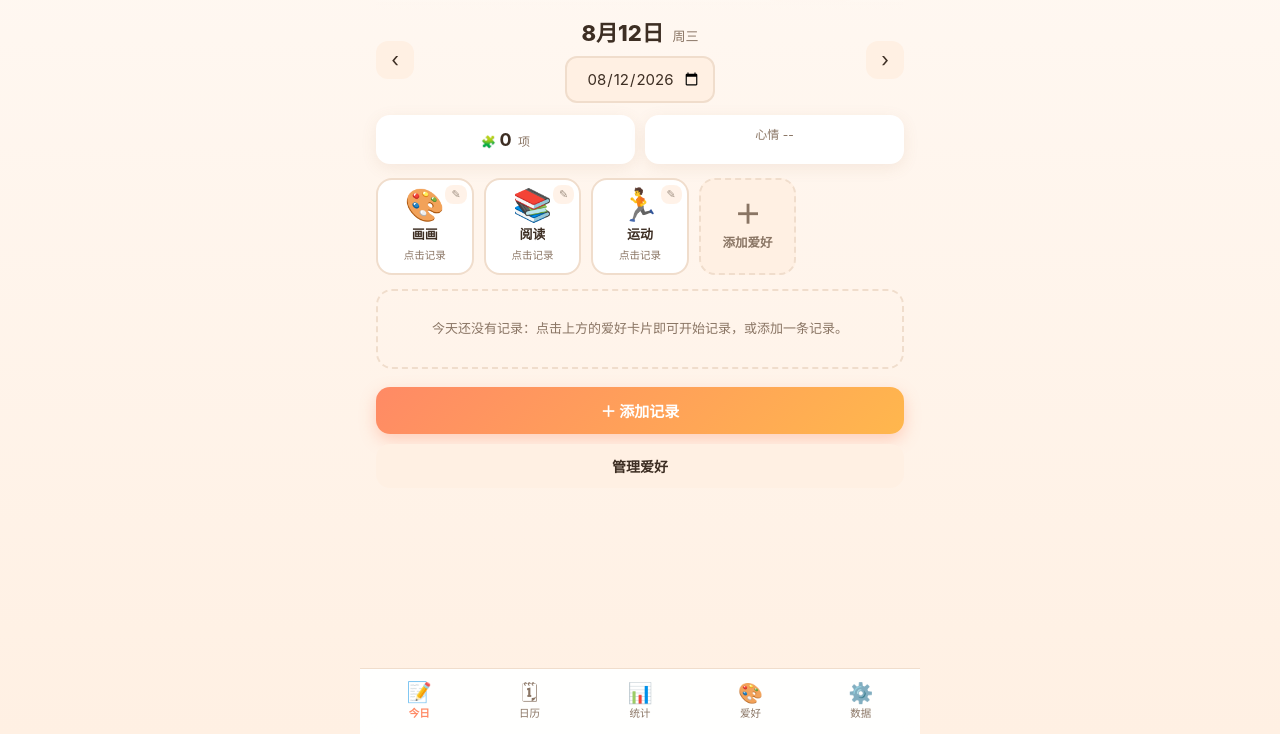
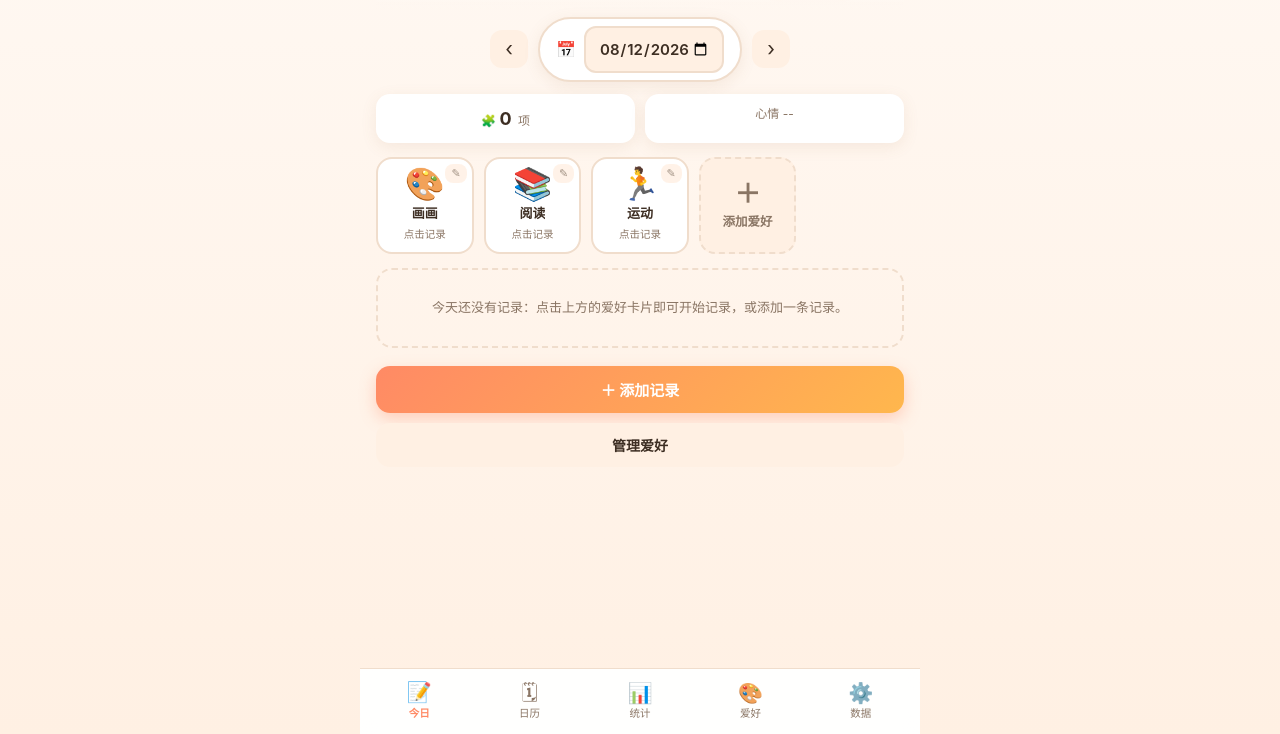
Before and after one commit to Lis-li/Hobby-Diary-made-by-Codex-deepseek, a plain HTML site: page index.html in a window 1280 px wide. Shown: the part 66-800 px from the top of the page. Drawn offline with Linux system fonts and the light colour scheme.

Commit message:
v1.3：优化今日页日期导航布局
移除今日页顶部大日期文字，日期选择改为紧凑胶囊布局（‹ 📅 日期 ›），保留回到今天快捷按钮

```diff
--- a/app.js
+++ b/app.js
@@ -182,7 +182,6 @@ function recordRowHtml(r) {
 function renderToday() {
   const el = $('#view-today');
   if (!el) return;
-  const d = parseDate(currentDate);
   const recs = recordsOn(currentDate);
   const moods = recs.filter(r => r.mood).map(r => r.mood);
   const avg = moods.length ? (moods.reduce((a, b) => a + b, 0) / moods.length) : null;
@@ -191,8 +190,8 @@ function renderToday() {
   const nav = `
     <div class="date-nav">
       <button class="icon-btn" data-action="shift-day" data-offset="-1" title="前一天">‹</button>
-      <div class="date-center">
-        <div class="date-big">${d.getMonth() + 1}月${d.getDate()}日 <span class="week">${weekLabel(currentDate)}</span></div>
+      <div class="date-chip">
+        <span class="date-chip-ico">📅</span>
         <input type="date" class="date-input" value="${currentDate}" aria-label="选择日期">
       </div>
       <button class="icon-btn" data-action="shift-day" data-offset="1" title="后一天">›</button>
--- a/styles.css
+++ b/styles.css
@@ -113,14 +113,16 @@ button{font-family:inherit;cursor:pointer;border:none;background:none;color:inhe
 }
 
 /* ===== 今日页 ===== */
-.date-nav{display:flex;align-items:center;justify-content:space-between;margin:2px 0 12px}
-.date-center{text-align:center;min-width:0}
-.date-big{font-size:22px;font-weight:800}
-.date-big .week{font-size:13px;font-weight:500;color:var(--text-soft);margin-left:4px}
-.date-small{font-size:11px;color:var(--text-soft);margin-top:2px}
+.date-nav{display:flex;align-items:center;justify-content:center;gap:10px;margin:2px 0 12px}
+.date-chip{
+  display:flex;align-items:center;gap:8px;
+  background:var(--card);border:2px solid var(--border);border-radius:999px;
+  padding:7px 16px;box-shadow:var(--shadow);
+}
+.date-chip-ico{font-size:16px;line-height:1}
 .date-input{
-  width:auto;max-width:150px;margin:6px auto 0;font-size:12px;
-  color:var(--text-soft);background:transparent;border:none;text-align:center;outline:none;
+  width:auto;max-width:140px;font-size:14px;font-weight:600;
+  color:var(--text);background:transparent;border:none;text-align:center;outline:none;
 }
 .day-summary{display:flex;gap:10px;margin:4px 0 14px}
 .sum-item{
```
